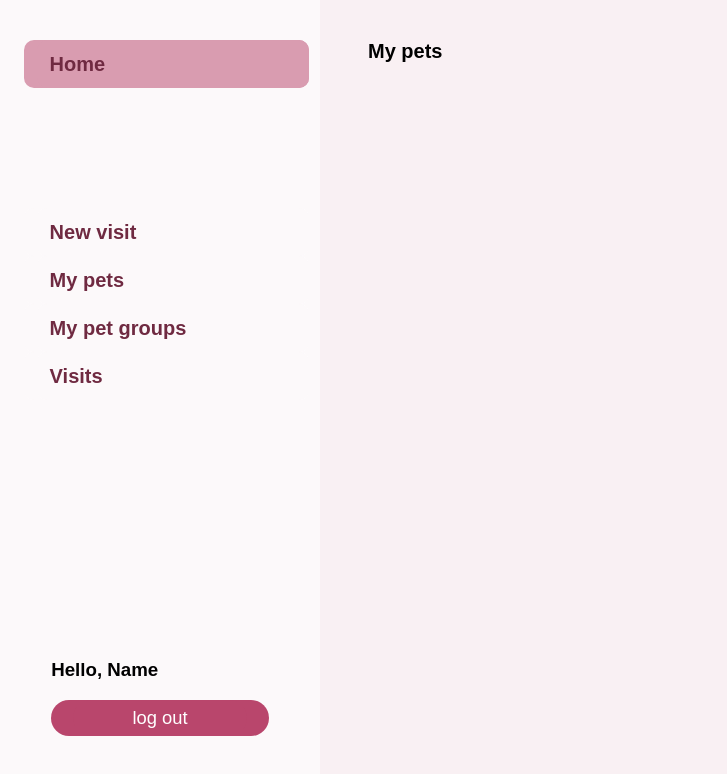
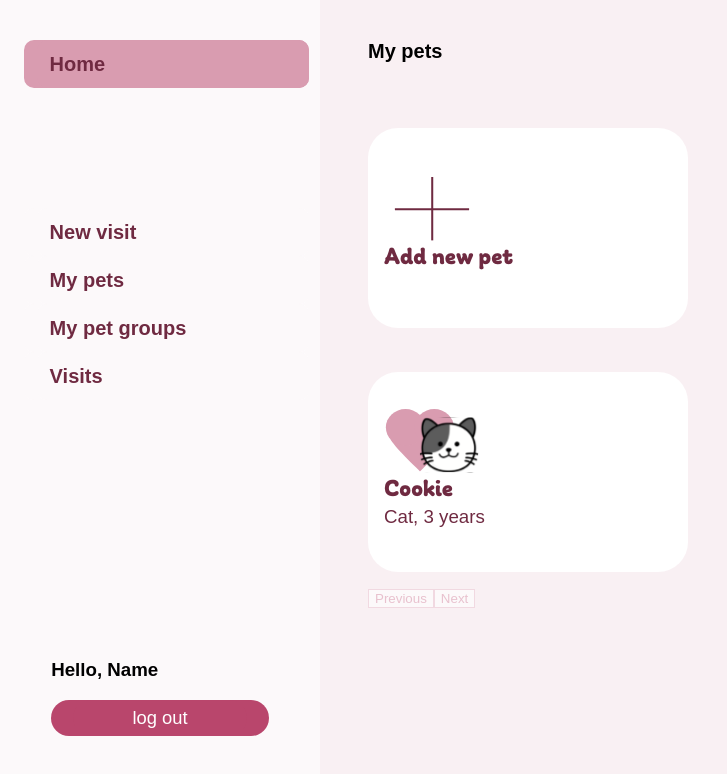
Before and after one commit to achwi00/vetclinic-front, a React (Create React App) app: page /dashboard/my-pets in a window 1280 px wide. Shown: the top 774 px of the page, without its empty margins (0-727 px from the left). Built offline with nearby package versions, Linux system fonts and the light colour scheme.

Commit message:
[Style] prepared components for pet listing

```diff
--- a/src/component/IconDisplayer.js
+++ b/src/component/IconDisplayer.js
@@ -10,7 +10,8 @@ function IconDisplayer({iconName, styleClass}){
         medicine: "../icons/medicine-heart.svg",
         support: "../icons/support-heart.svg",
         cat: "../icons/cat-icon.svg",
-        group: "../icons/group_pet.svg"
+        group: "../icons/group_pet.svg",
+        plus: "../icons/plus.svg"
     };
     const iconPath = iconMap[iconName];
     return (
--- /dev/null
+++ b/src/styles/pets.css
@@ -0,0 +1,35 @@
+:root{
+    --main-color: #F9F0F3;
+    --lively-pink: #B9466C;
+    --washed-out-pink: #f3e2e8;
+    --plum: #6F2A41;
+    --almost-white: #FCF9FA;
+    --violet-pink: #D99CB0;
+    --mid-pink: #E8C1CE;
+    --dreamy-pink: #F1D9E1;
+}
+.pet-holder{
+    display: flex;
+    flex-direction: column;
+    height: 80%;
+    width: 100%;
+    justify-content: center;
+}
+.pet-holder ul{
+    display: flex;
+    flex-wrap: wrap;
+    gap: 2vw;
+    margin: 0 auto;
+    width: 100%;
+    height: 80%;
+}
+li{
+    flex-grow: 1;
+    flex-shrink: 1;
+    flex-basis: calc(33.333% - 2vw);
+}
+
+.pet{
+    min-height: 25vh;
+    max-width: 25vw;
+}
--- a/src/views/user_dashboard/DashboardMyPets.js
+++ b/src/views/user_dashboard/DashboardMyPets.js
@@ -1,5 +1,8 @@
 import React from "react";
 import SideMenu from "../../component/SideMenu";
+import Box from "../../component/Box";
+import List from "../../component/List";
+import '../../styles/pets.css'
 
 function DashboardMyPets(){
     const buttons = [
@@ -8,12 +11,32 @@ function DashboardMyPets(){
         {label: 'My pet groups', href:'/dashboard/my-pet-groups'},
         {label: 'Visits', href:'#'},
     ]
+    const boxes = [
+        {iconName: 'plus', title: 'Add new pet'},
+        {iconName: 'cat', title: 'Cookie', descrPart1: 'Cat, 3 years', },
+
+    ]
     return(
         <div className="all-holder">
             <SideMenu buttons={buttons}/>
             <div className="content-holder">
                 <div className="centring-main">
                     <h2 className="site-tracker">My pets</h2>
+                    <List
+                        items = {boxes.map((box, index) => (
+                            <Box
+                                key={index}
+                                title={box.title}
+                                iconName={box.iconName}
+                                iconStyle="service-icon"
+                                descrPart1={box.descrPart1}
+                                styleClass="box pet"
+                                titleStyle="service-title"
+                                descrStyle="service-description"
+                            />
+                        ))}
+                        styleClass="pet-holder"
+                    />
                 </div>
             </div>
         </div>
```
Also changed, not shown: public/icons/plus.svg (added), src/views/user_dashboard/DashboardPet.js (added).
